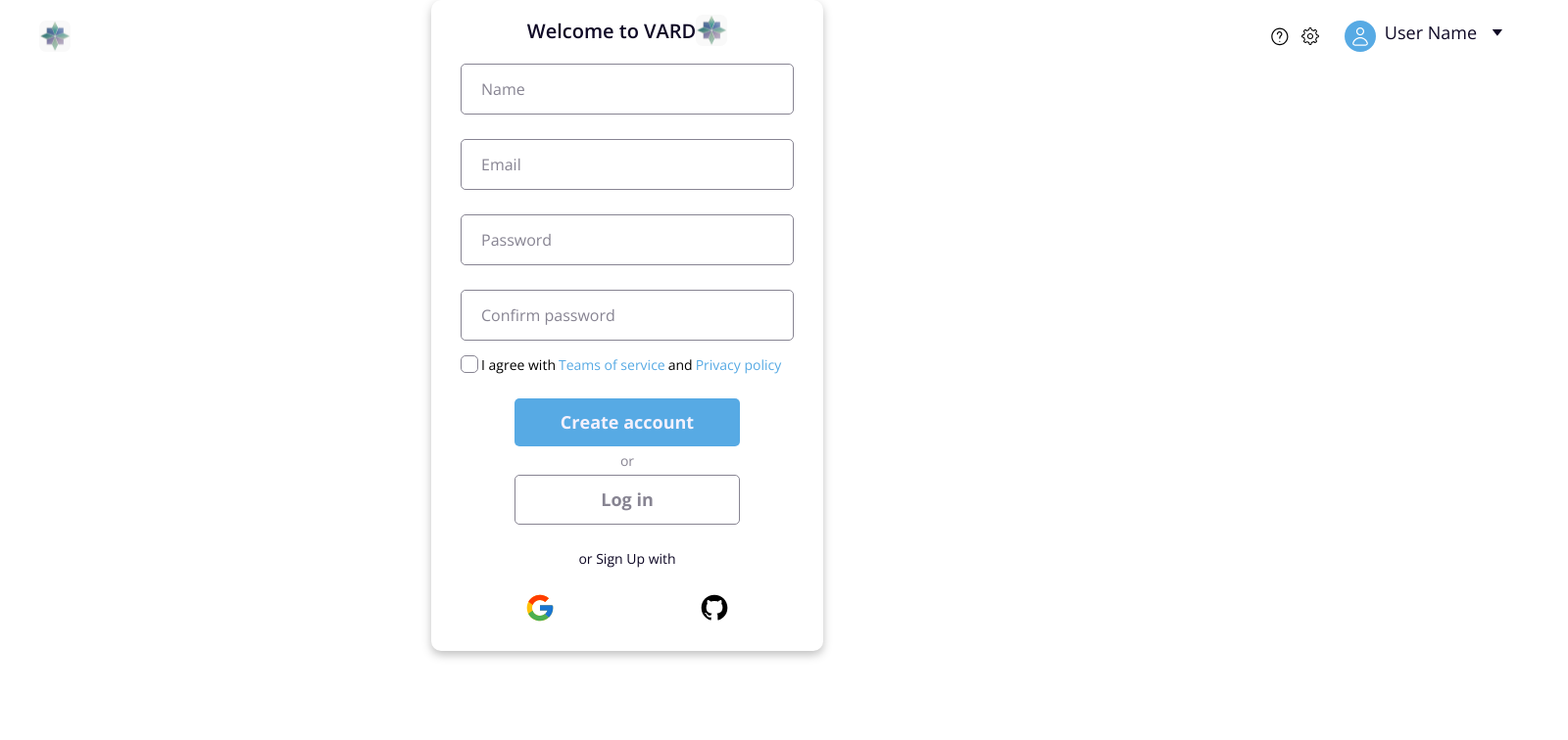
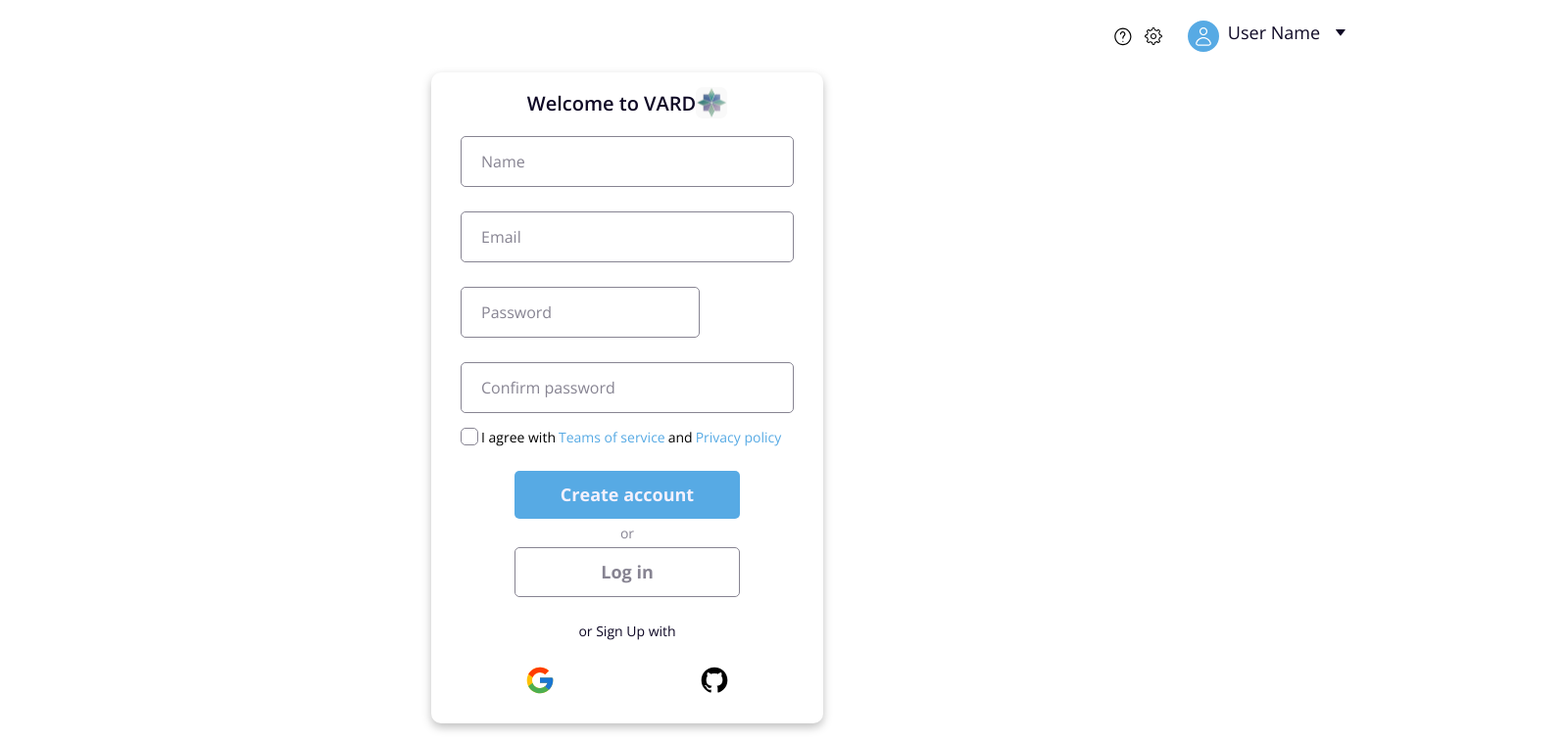
Before and after one commit to gleg0r/vard-client, a React (Create React App) app: page / in a window 1280 px wide. Shown: the top 756 px of the page at 98% size, 1600 px wide, since content can reach past the window. Built offline with nearby package versions, Linux system fonts and the light colour scheme; a web font is replaced by a local one.

Commit message:
edit Header

```diff
--- a/src/components/Header/Header.jsx
+++ b/src/components/Header/Header.jsx
@@ -1,4 +1,4 @@
-import React, { useState } from 'react';
+import { useState } from 'react';
 import s from './style.module.scss';
 import logo from '../../assets/images/logo.svg';
 import questionSvg from './svg/question.svg';
@@ -21,21 +21,30 @@ const Header = () => {
       </div>
       <div className={cn(s.header__menu)}>
         <div className={s.header__btn}>
-          <a href='#'><img src={questionSvg} alt='question' /></a>
-          <a href='#'><img src={searchSvg} alt='search' /></a>
+          <a href="#">
+            <img src={questionSvg} alt="question" />
+          </a>
+          <a href="#">
+            <img src={searchSvg} alt="search" />
+          </a>
         </div>
         <div className={s.header__usermenu}>
-          <a href='#'>
-            <img src={usingSvg} alt='using' />
+          <a href="#">
+            <img src={usingSvg} alt="using" />
             <span>User Name</span>
           </a>
-          <button className={cn(s.header__buttonWithArrow, { [s.rotated]: isRotated })} onClick={handleClick}>
-            <img src={arrowSvg} alt='arrow' />
-            </button>
+          <button
+            className={cn(s.header__buttonWithArrow, {
+              [s.rotated]: isRotated,
+            })}
+            onClick={handleClick}
+          >
+            <img src={arrowSvg} alt="arrow" />
+          </button>
         </div>
       </div>
     </header>
   );
-}
+};
 
 export default Header;
--- a/src/components/Header/style.module.scss
+++ b/src/components/Header/style.module.scss
@@ -1,46 +1,45 @@
 @import '../../styles/variables.scss';
-.header{
+
+.header {
     @include flexRow;
     justify-content: space-between;
-    position: absolute;
     @include width-height(1600px, 74px);
-    left: 0%;
-    right: 0%;
-    top: 0;
-    bottom: 708px;
     padding: 0px 20px 0px 40px;
 
-    &__menu{
+    &__menu {
+        @include flexRow;
         padding-right: 20px;
-        @include flexRow;
         justify-content: flex-start;
         flex: none;
         order: 1;
         flex-grow: 0;
     }
 
-    &__btn{
+    &__btn {
         @include width-height(63px, 24px);
         display: flex;
     }
-    &__btn a{
+
+    &__btn a {
         padding-right: 3px;
         padding-left: 5px;
         @include flexCenter;
     }
 
-    &__usermenu{
+    &__usermenu {
         padding: 6px 20px;
         @include OpenSans;
         @include fontStyle(18px, 400, 140%);
         cursor: pointer;
     }
-    &__usermenu span{
+
+    &__usermenu span {
         text-align: center;
         padding: 6px 9px;
         color: rgb(14, 8, 37);
         letter-spacing: 0%;
     }
+
     .rotated {
         transform: rotate(180deg);
     }
--- a/src/pages/AuthPage/AuthPage.jsx
+++ b/src/pages/AuthPage/AuthPage.jsx
@@ -26,7 +26,9 @@ export default function AuthPage() {
         <div className={s.auth__form}>
           {isLoginPage ? '' : <Input placeholder={'Name'} type={'name'} />}
           <Input placeholder={'Email'} type={'email'} />
-          <Input placeholder={'Password'} type={'password'} />
+          <div className={s.auth__password}>
+            <Input placeholder={'Password'} type={'password'} />
+          </div>
           {isLoginPage ? (
             ''
           ) : (
```
Lines whose indentation alone changed are shown as unchanged.
